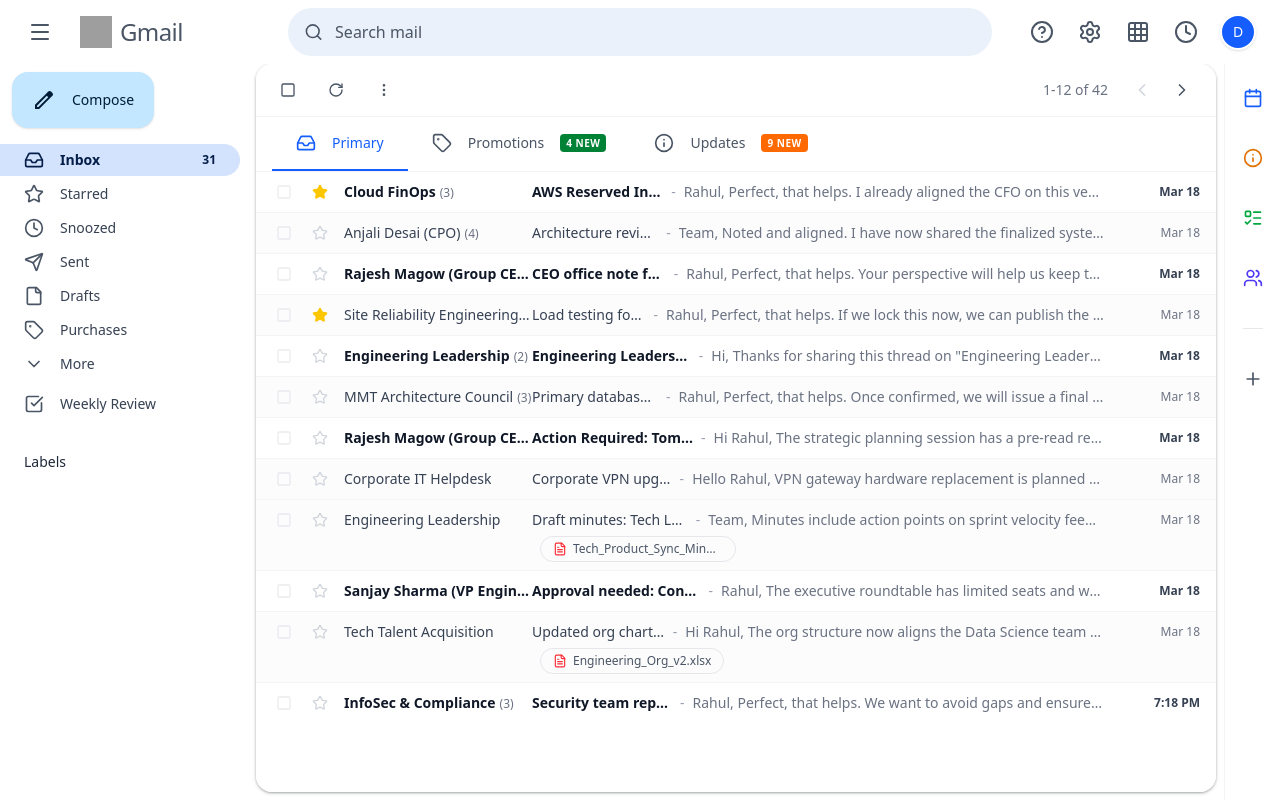
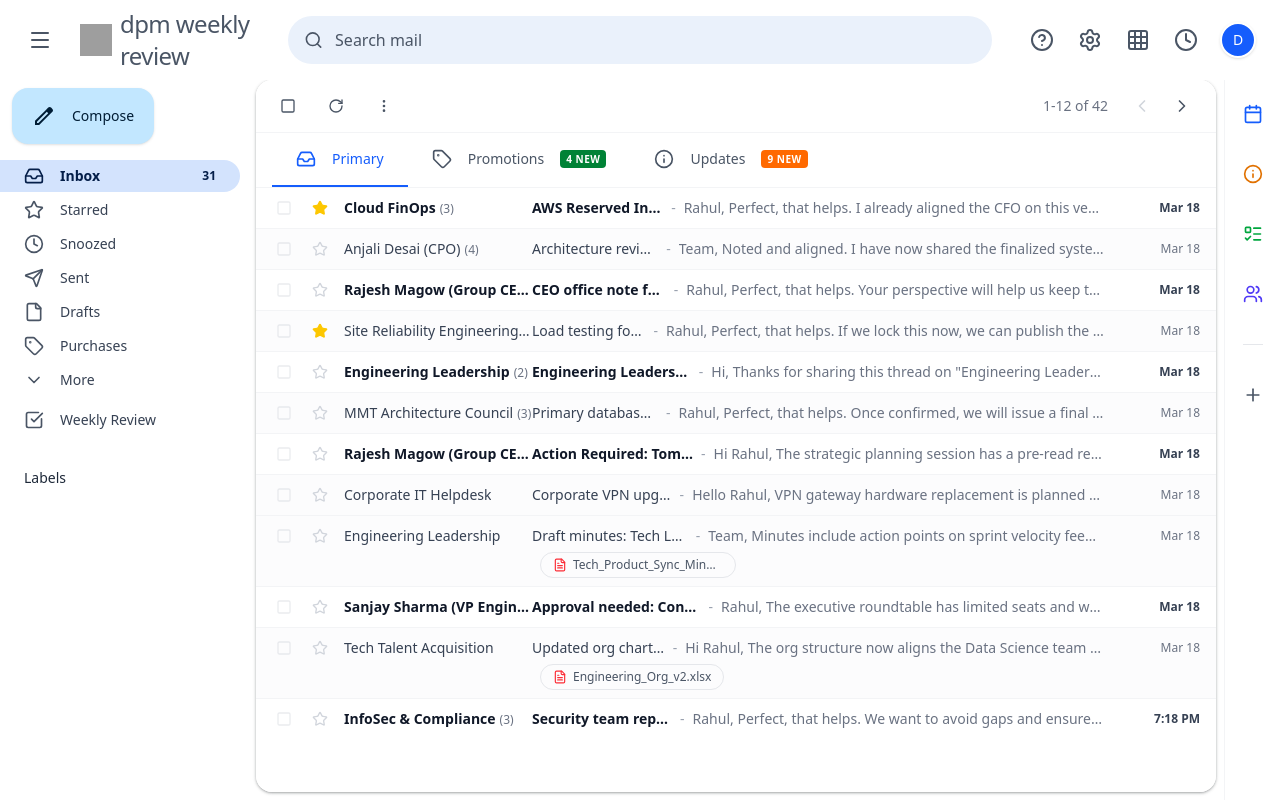
Before and after one commit to KarthikBhogi/gmail_clone, a React (Vite) app: page / in a window 1280 px wide. Built offline with nearby package versions, Linux system fonts and the light colour scheme; grey boxes are pictures that could not be loaded.

Commit message:
third update

```diff
--- a/src/App.tsx
+++ b/src/App.tsx
@@ -741,7 +741,7 @@
           </button>
           <div className="flex items-center gap-2">
             <img src="https://upload.wikimedia.org/wikipedia/commons/thumb/7/7e/Gmail_icon_%282020%29.svg/512px-Gmail_icon_%282020%29.svg.png" alt="Gmail" className="h-8 w-8" />
-            <span className="text-2xl font-medium text-gray-600 tracking-tight">Gmail</span>
+            <span className="text-2xl font-medium text-gray-600 tracking-tight">dpm weekly review</span>
           </div>
         </div>
 
```
